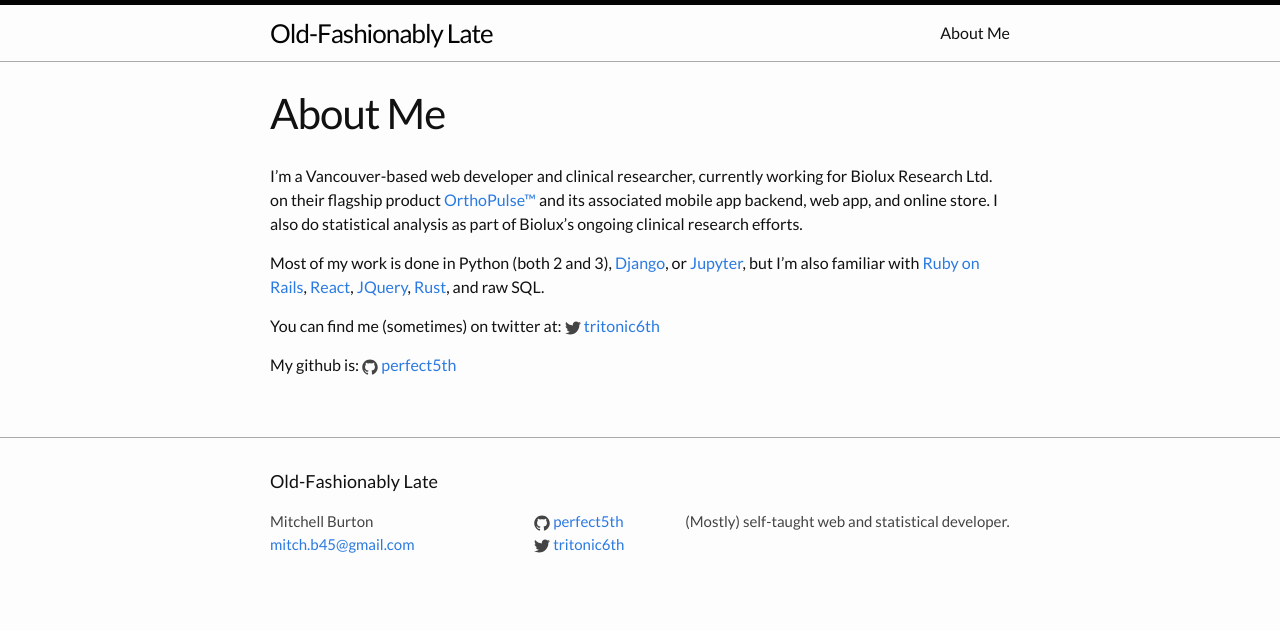
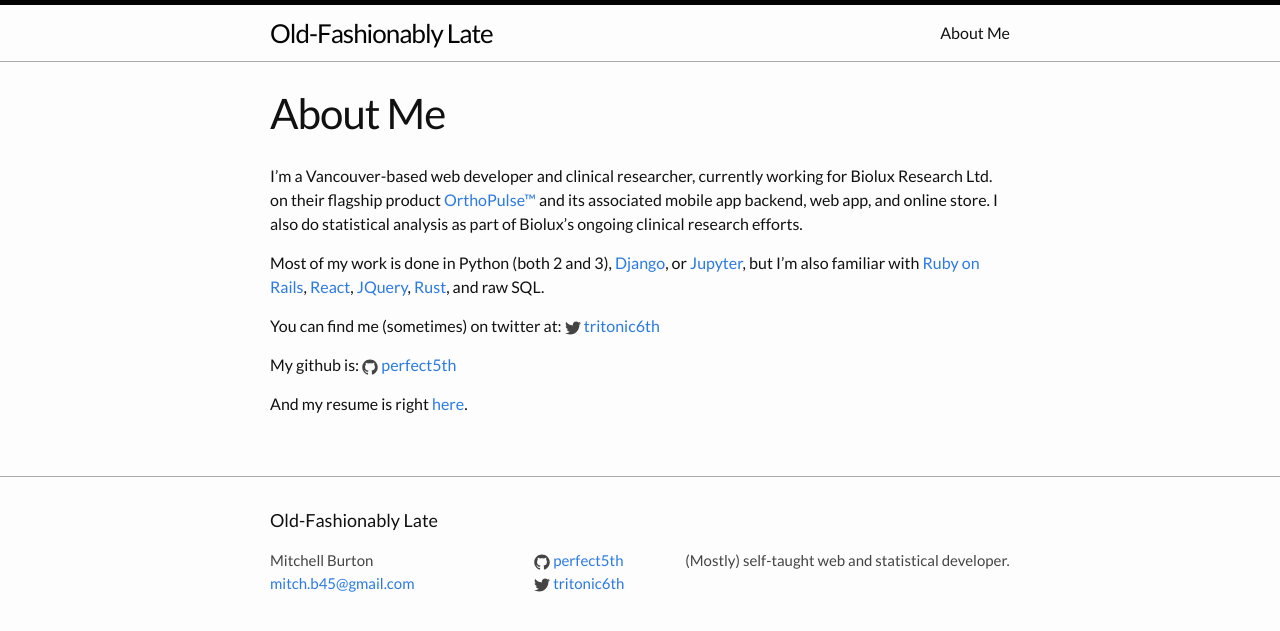
Before and after one commit to Perfect5th/perfect5th.github.io, a Jekyll site: the page built from about.md, in a window 1280 px wide. Shown: the top 631 px of the page. Built offline with Jekyll 4.4.1, drawn with Linux system fonts in a browser that asks for light colours; nearby versions of some CDN libraries.

Commit message:
Add resume, baby!

```diff
--- a/about.md
+++ b/about.md
@@ -13,3 +13,5 @@
 
 My github is:
 {% include icon-github.html username=site.github_username %}
+
+And my resume is right [here](/static/MitchellBurtonResume.pdf).
```
Also changed, not shown: 1 other file.
